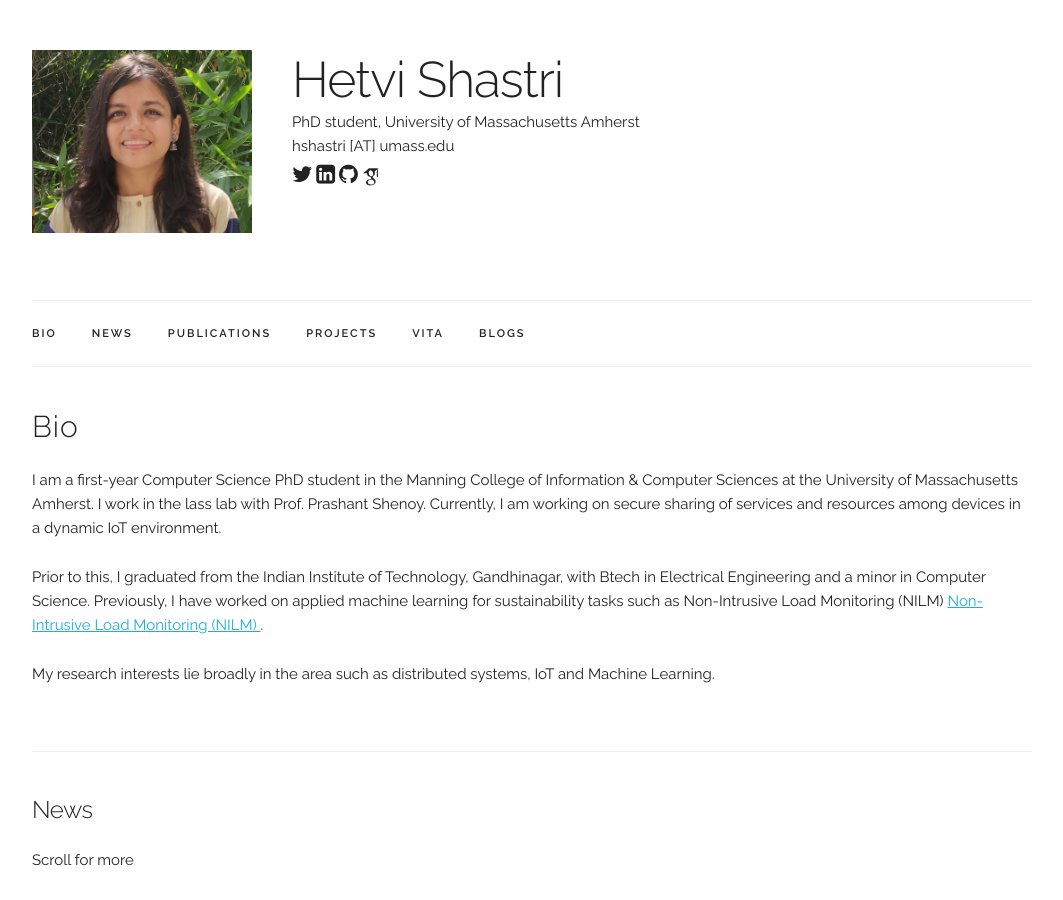
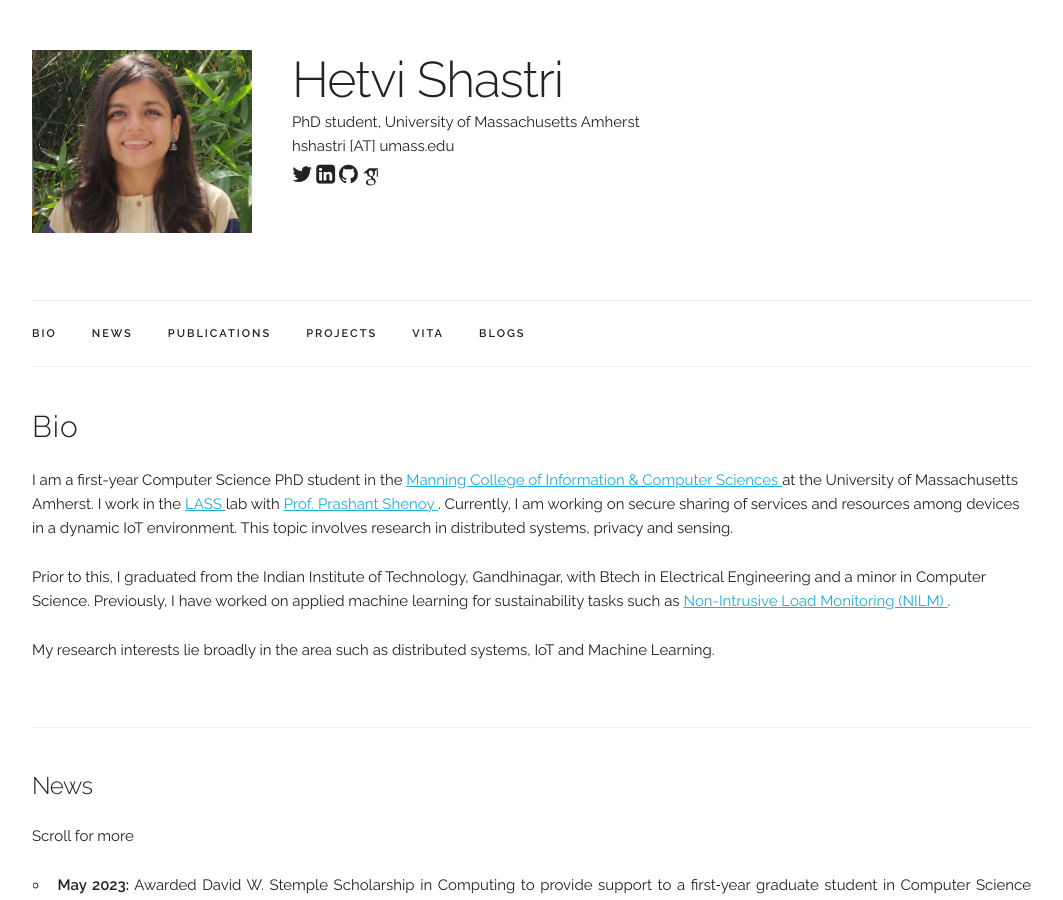
Before and after one commit to hetvishastri/hetvishastri.github.io, a Jekyll site: the page built from index.html, in a window 1280 px wide and 900 px high. Shown: the whole window, without its empty margins (108-1171 px from the left). Built offline with Jekyll 4.4.1, drawn with Linux system fonts in a browser that asks for light colours; some web fonts are replaced.

Commit message:
adding bio

```diff
--- a/index.html
+++ b/index.html
@@ -5,17 +5,19 @@
 <!-- ========== BIO ========== -->
 <div class="docs-section" id="bio">
   <h4>Bio</h4>
-  <p>I am a first-year Computer Science PhD student in the Manning College of
-  Information & Computer Sciences at the University of Massachusetts Amherst.
-  I work in the lass lab with Prof. Prashant Shenoy. Currently, I am working on secure
-  sharing of services and resources among devices in a dynamic IoT environment. </p>
+  <p>I am a first-year Computer Science PhD student in the
+    <a href="{{https://www.cics.umass.edu}}" target="_blank">Manning College of Information & Computer Sciences </a> at the University of Massachusetts Amherst.
+  I work in the <a href="{{https://lass.cs.umass.edu}}" target="_blank">LASS </a>
+  lab with <a href="{{https://people.cs.umass.edu/~shenoy/}}" target="_blank">Prof. Prashant Shenoy  </a>.
+  Currently, I am working on secure
+  sharing of services and resources among devices in a dynamic IoT environment.
+  This topic involves research in distributed systems, privacy and sensing.</p>
 
 <p>
   Prior to this, I graduated from the Indian Institute of
   Technology, Gandhinagar, with Btech in Electrical Engineering and a
   minor in Computer Science. Previously, I have worked on applied machine
-  learning for sustainability tasks such as Non-Intrusive Load Monitoring (NILM)
-  <a href="{{ https://github.com/nilmtk/nilmtk }}" target="_blank">Non-Intrusive Load Monitoring (NILM) </a>.</p>
+  learning for sustainability tasks such as <a href="{{ https://github.com/nilmtk/nilmtk }}" target="_blank">Non-Intrusive Load Monitoring (NILM) </a>.</p>
 
 <p>My research interests lie broadly in the
    area such as distributed systems, IoT and Machine Learning.</p>
```
